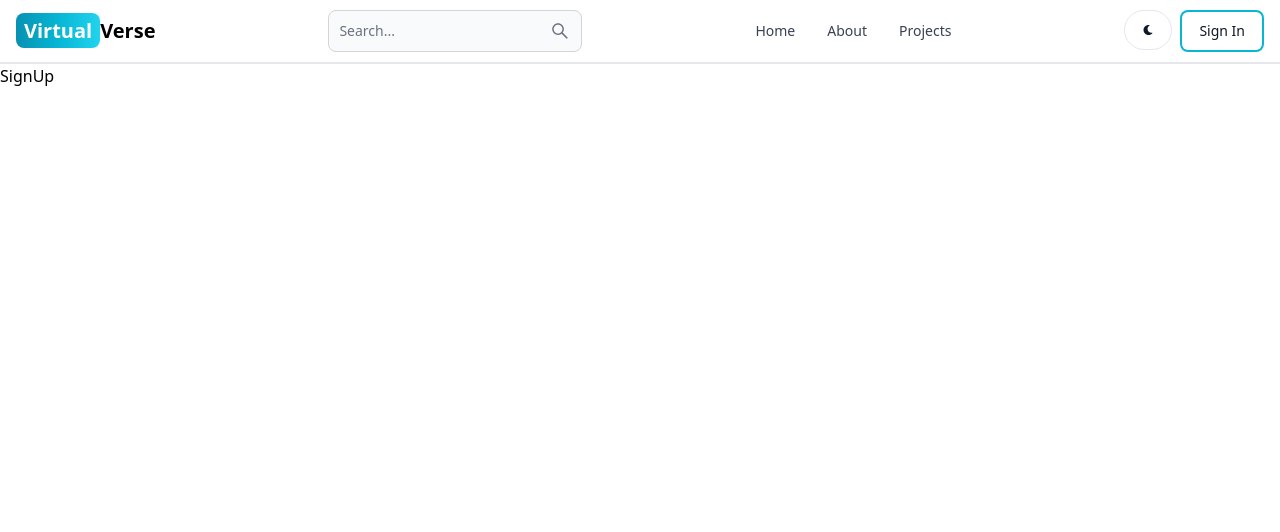
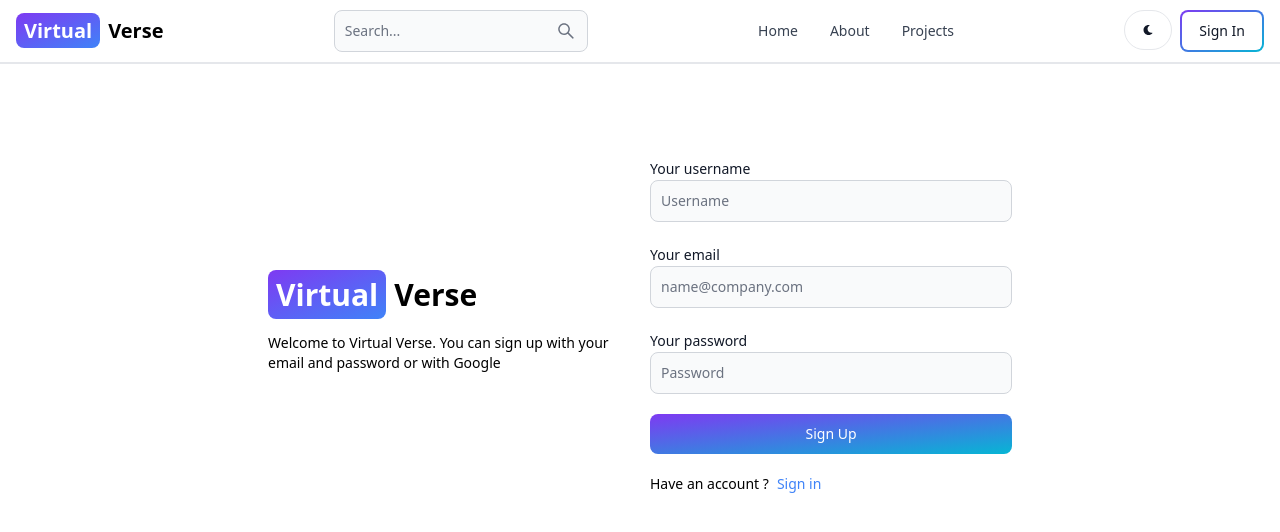
Before and after one commit to VenkatVardhan/VirtualVerse, a React (Vite) app in the folder client/: page /sign-up in a window 1280 px wide. Shown: the top 532 px of the page. Built offline with nearby package versions, Linux system fonts and the light colour scheme.

Commit message:
Created Sign Up page UI

```diff
--- a/client/src/components/Header.jsx
+++ b/client/src/components/Header.jsx
@@ -14,7 +14,7 @@ export const Header = () => {
     <Navbar className='border-b-2'>
         <Link to="/" className='self-center text-sm sm:text-xl whitespace-nowrap font-semibold dark:text-white' >
             <span>
-                <span className='px-2 py-1 bg-gradient-to-r from-cyan-600 via-cyan-500 to-cyan-400 rounded-lg text-white'>Virtual</span>Verse
+                <span className='px-2 py-1 bg-gradient-to-br from-purple-600 to-blue-500 hover:bg-gradient-to-bl focus:ring-4 focus:outline-none focus:ring-blue-300 dark:focus:ring-blue-800 font-semiBold   text-center me-2 mb-2 rounded-lg text-white'>Virtual</span>Verse
             </span>
         </Link>
        <form >
@@ -35,7 +35,7 @@ export const Header = () => {
 
       </Button>
       <Link to='/sign-in'>
-      <Button gradientDuoTone='cyanToBlue' outline >
+      <Button gradientDuoTone='purpleToBlue' outline >
         Sign In
       </Button>
       </Link>
--- a/client/src/pages/SignUp.jsx
+++ b/client/src/pages/SignUp.jsx
@@ -1,7 +1,66 @@
 import React from 'react'
+import { FaLaravel } from 'react-icons/fa'
+import { Form, Link } from 'react-router-dom'
+import {Button,FloatingLabel,Label, TextInput} from 'flowbite-react'
 
 export const SignUp = () => {
   return (
-    <div>SignUp</div>
+    <div className='min-h-screen mt-20'>
+    <div className=' p-3  max-w-3xl mx-auto flex flex-col md:flex-row gap-5 md:items-center'>
+      {/* leftDiv */}
+      <div className='flex-1'>
+         <Link to="/" className=' text-3xl  font-bold dark:text-white' >
+            <span>
+                <span className='px-2 py-1 bg-gradient-to-br from-purple-600 to-blue-500 hover:bg-gradient-to-bl focus:ring-4 focus:outline-none focus:ring-blue-300 dark:focus:ring-blue-800 font-semiBold   text-center me-2 mb-2 rounded-lg text-white'>Virtual</span>Verse
+            </span>
+        </Link>
+        <p className='mt-5 text-sm'>
+          Welcome to Virtual Verse. You can sign up with your email and password or with Google
+        </p>
+
+      </div>
+      {/* rightDiv */}
+      <div className=' flex-1'>
+        <form className='flex flex-col gap-5'>
+          <div>
+            <Label value='Your username' />
+
+            <TextInput type='text' placeholder='Username' id='username'>
+            </TextInput>
+          </div>
+          <div>
+            <Label value='Your email' />
+
+            <TextInput type='text' placeholder='name@company.com' id='email'>
+            </TextInput>
+          </div>
+          <div>
+            <Label value='Your password' />
+
+            <TextInput type='text' placeholder='Password' id='password'>
+            </TextInput>
+          </div>
+          <Button type='submit' gradientDuoTone='purpleToBlue'>
+            Sign Up
+
+          </Button>
+
+        </form>
+        <div className='text-sm mt-5 flex flex-row gap-2'>
+          <span> Have an account ?</span>
+
+            <Link to='/sing-in' className='text-blue-500' >
+              Sign in
+            </Link>
+
+        </div>
+
+
+
+      </div>
+
+
+      </div>
+      </div>
   )
 }
```
